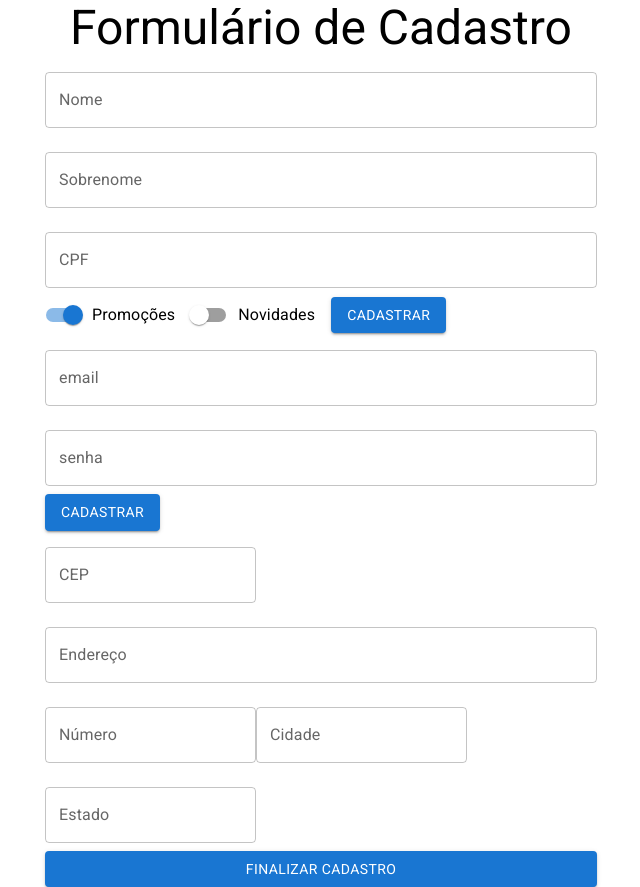
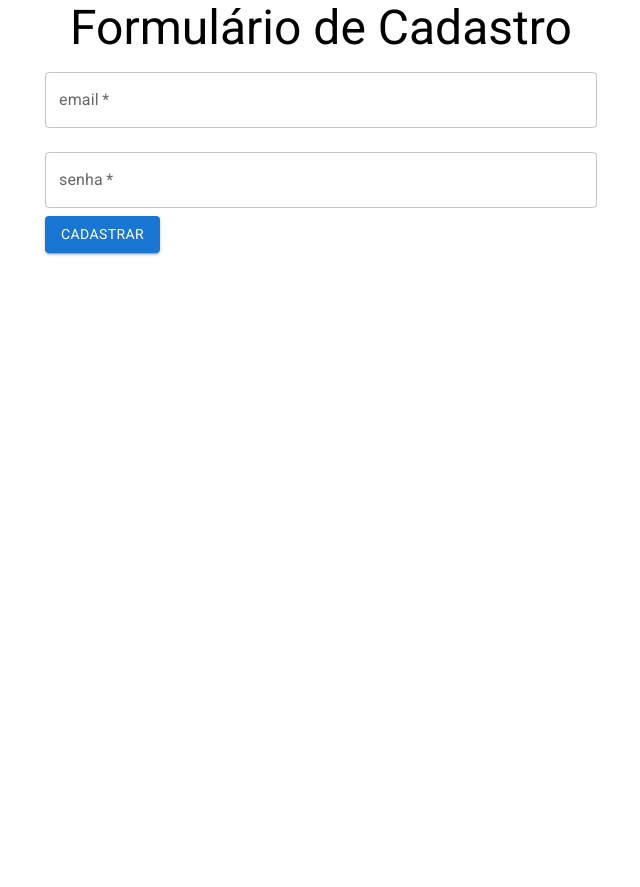
Before and after one commit to thiagofeldner/formulario-cadastro, a React (Create React App) app: page / in a window 1280 px wide. Shown: the whole page, without its empty margins (319-959 px from the left). After the commit the page ends 800 px from the top, so only its background shows below. Built offline with nearby package versions, Linux system fonts and the light colour scheme.

Commit message:
Separando os formulários

```diff
--- a/src/components/FormularioCadastro/DadosUsuario.jsx
+++ b/src/components/FormularioCadastro/DadosUsuario.jsx
@@ -1,9 +1,12 @@
 import { Button, TextField } from "@mui/material";
 import React from "react";
 
-function DadosUsuario() {
+function DadosUsuario({ aoEnviar }) {
   return (
-    <form>
+    <form onSubmit={(event) => {
+      event.preventDefault();
+      aoEnviar();
+    }}>
       <TextField
         id="email"
         label="email"
@@ -11,6 +14,7 @@
         variant="outlined"
         margin="normal"
         fullWidth
+        required
       />
       <TextField
         id="senha"
@@ -19,6 +23,7 @@
         variant="outlined"
         margin="normal"
         fullWidth
+        required
       />
       <Button type="submit" variant="contained">
         Cadastrar
--- a/src/components/FormularioCadastro/FormularioCadstro.jsx
+++ b/src/components/FormularioCadastro/FormularioCadstro.jsx
@@ -1,15 +1,26 @@
-import React from "react";
+import React, { useState } from "react";
 import DadosPessoais from "./DadosPessoais";
 import DadosUsuario from "./DadosUsuario";
 import DadosEntrega from "./DadosEntrega";
+import { Typography } from "@mui/material";
 
 function FormularioCadastro({ aoEnviar, validarCpf }) {
+  const [etapaAtual, setEtapaAtual] = useState(0);
+
+  const formularios = [
+    <DadosUsuario aoEnviar={proximaEtapa}/>,
+    <DadosPessoais aoEnviar={proximaEtapa} validarCpf={validarCpf} />,
+    <DadosEntrega aoEnviar={aoEnviar}/>
+  ];
+
+  function proximaEtapa(){
+    setEtapaAtual(etapaAtual + 1);
+  }
 
   return (
     <>
-      <DadosPessoais aoEnviar={aoEnviar} validarCpf={validarCpf}/>
-      <DadosUsuario />
-      <DadosEntrega />
+      {formularios[etapaAtual]}
+
     </>
   );
 }
```
